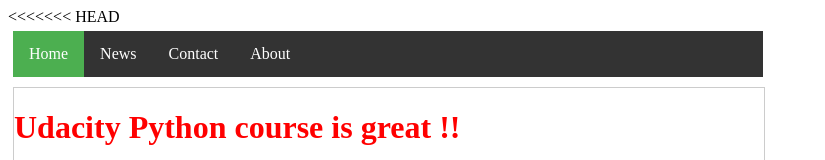
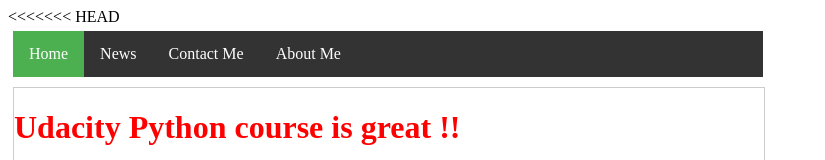
Before and after one commit to LoayCoder/myproject, a plain HTML site: page index.html in a window 1280 px wide. Shown: the top 160 px of the page, without its empty margins (0-825 px from the left). Drawn offline with Linux system fonts and the light colour scheme.

Commit message:
fix about and contact

```diff
--- a/index.html
+++ b/index.html
@@ -12,8 +12,8 @@
 <ul>
     <li><a href="#" class="active">Home</a></li>
     <li><a href="#">News</a></li>
-    <li><a href="#">Contact</a></li>
-    <li><a href="#">About</a></li>
+    <li><a href="#">Contact Me</a></li>
+    <li><a href="#">About Me</a></li>
 </ul>
 <div class="gallery">
   <h1>Udacity Python course is great !!</h1>
```
